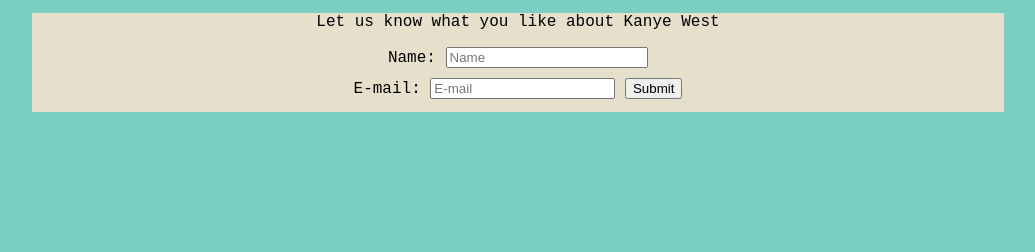
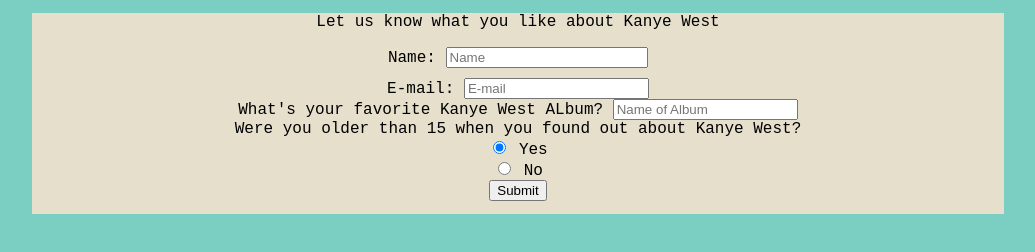
Before and after one commit to randyarbolaez/freecodecamp-projects, a plain HTML site: page build-a-survey-form/index.html in a window 1280 px wide. Shown: the part 78-330 px from the top of the page, without its empty margins (122-1157 px from the left). Drawn offline with Linux system fonts and the light colour scheme.

Commit message:
completed it's very basic but i understand forms

```diff
--- a/build-a-survey-form/index.html
+++ b/build-a-survey-form/index.html
@@ -16,10 +16,20 @@
       <p>Let us know what you like about Kanye West</p>
       <form action="" id="survey-form">
         Name:
-        <input type="text" name="firstname" placeholder="Name" id="name">
+        <input type="text" placeholder="Name" id="name">
         <br>E-mail:
-        <input type="email" name="firstname" placeholder="E-mail" id="email">
-        <button>Submit</button>
+        <input type="email" placeholder="E-mail" id="email">
+        <br>
+        <label for="">What's your favorite Kanye West ALbum?</label>
+        <input type="text" placeholder="Name of Album">
+        <br>
+        <label for="">Were you older than 15 when you found out about Kanye West?</label>
+        <br>
+        <input type="radio" name="gender" value="male" checked> Yes
+        <br>
+        <input type="radio" name="gender" value="female"> No
+        <br>
+        <button class="button">Submit</button>
       </form>
     </div>
   </div>
```
